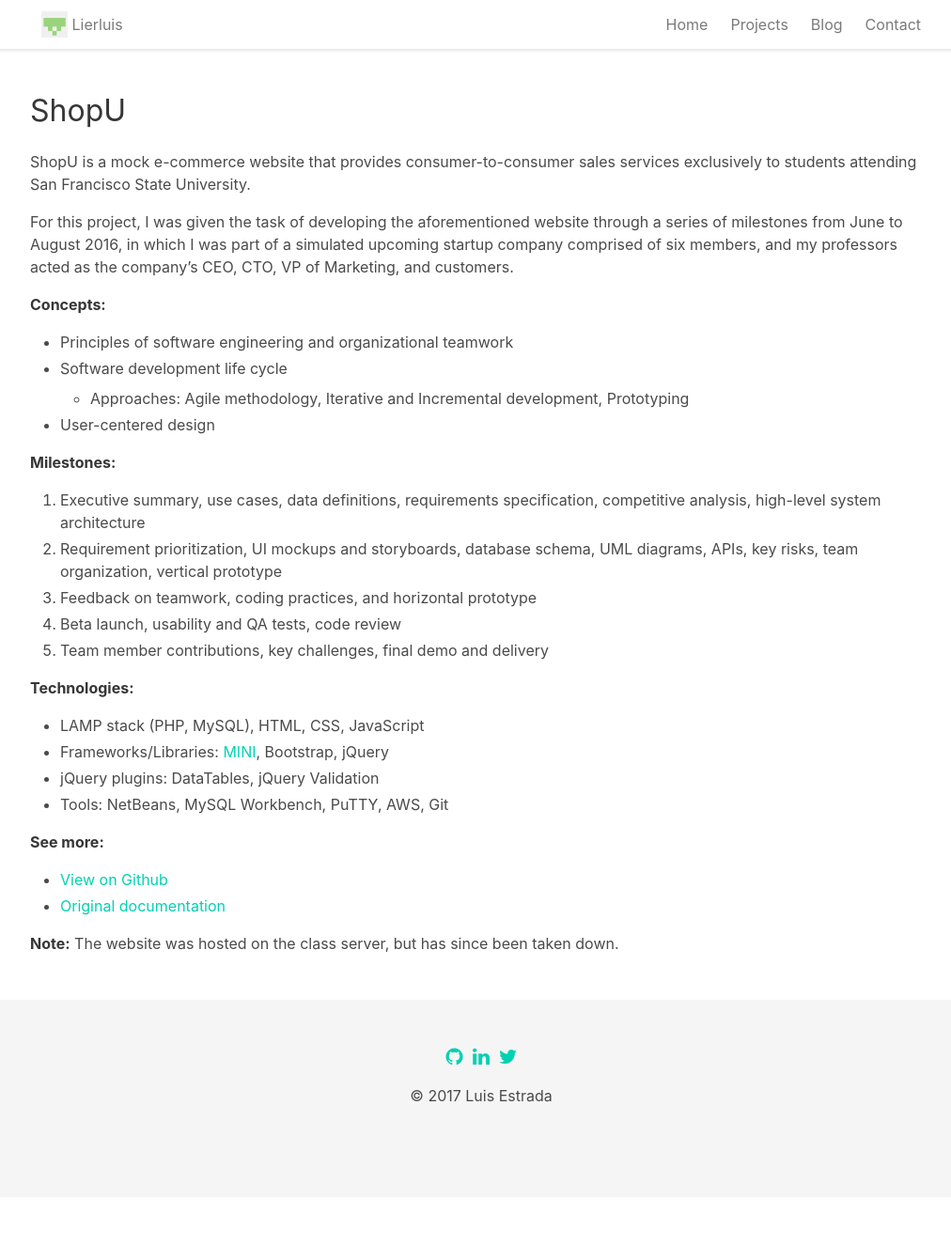
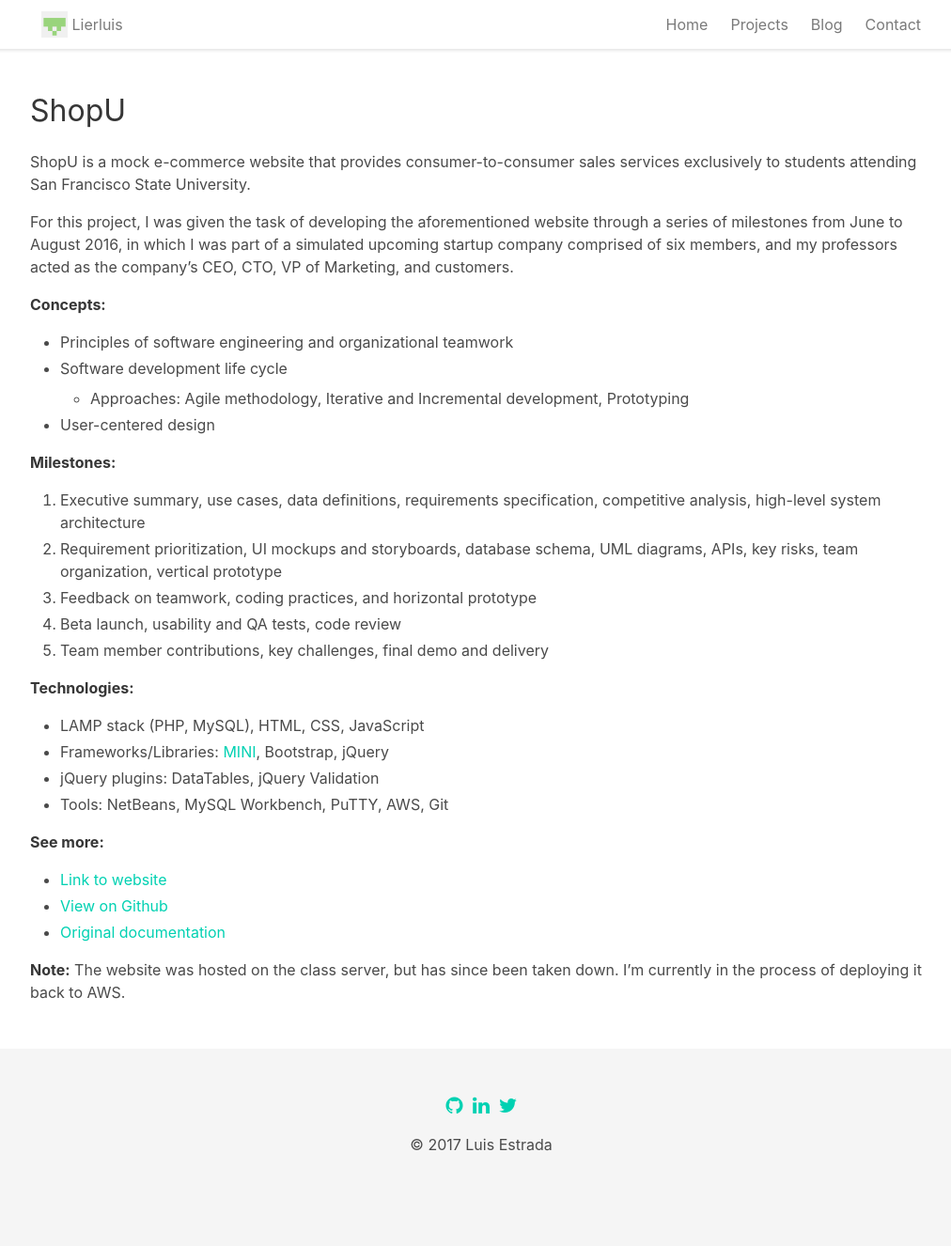
Before and after one commit to lierluis/lierluis.github.io, a Jekyll site: the page built from projects/shopu.md, in a window 1280 px wide. Shown: the whole page at 94% size, without its empty margins (128-1140 px from the left). Built offline with Jekyll 4.4.1, drawn with Linux system fonts in a browser that asks for light colours; nearby versions of some CDN libraries; before the commit the page ends 1274 px from its top, so only the background shows below that.

Commit message:
Add website link to project page

```diff
--- a/projects/shopu.md
+++ b/projects/shopu.md
@@ -34,10 +34,11 @@ UML diagrams, APIs, key risks, team organization, vertical prototype
 * Tools: NetBeans, MySQL Workbench, PuTTY, AWS, Git
 
 **See more:**
+* [Link to website](http://shopu-env.bzwc52z8ia.us-west-2.elasticbeanstalk.com/)
 * [View on Github](https://github.com/lierluis/shopu)
 * [Original documentation](https://goo.gl/ml0ohg)
 
 **Note:** The website was hosted on the class server, but has since been
-taken down.
+taken down. I'm currently in the process of deploying it back to AWS.
 
 [MINI]: https://github.com/panique/mini
```
